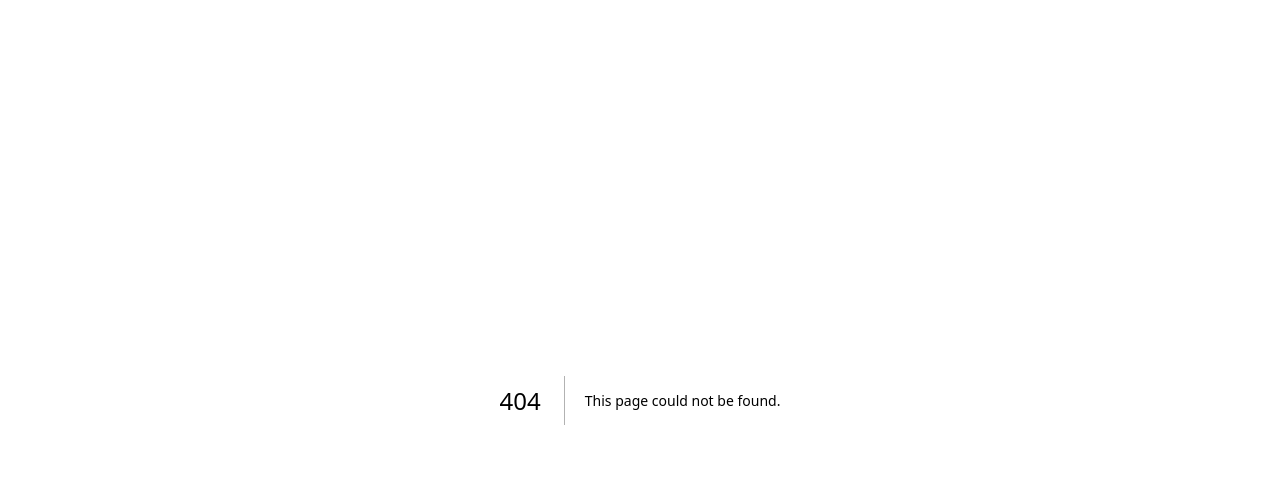
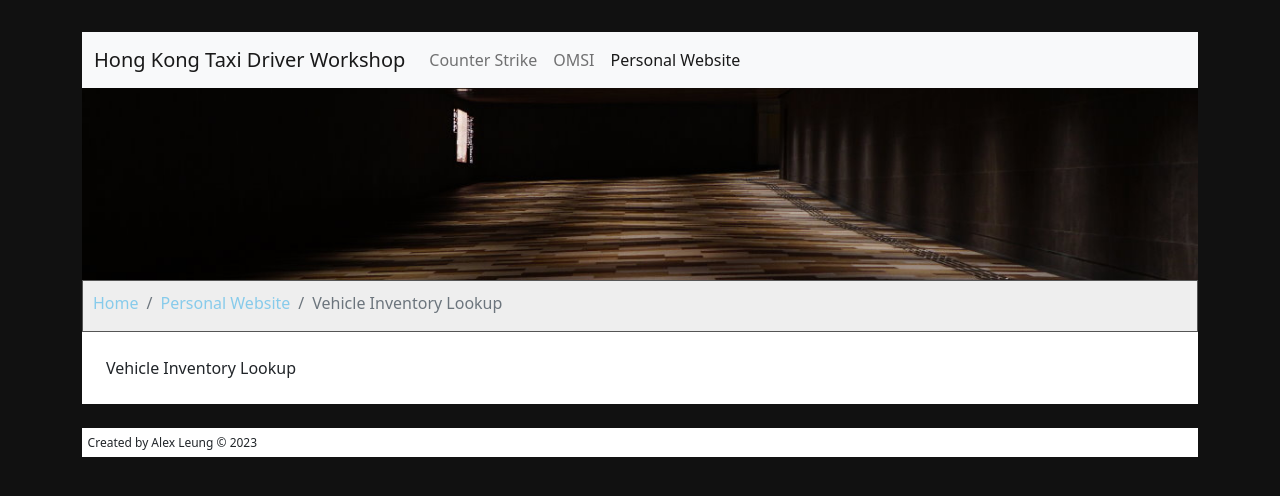
Before and after one commit to taxidriverhk/taxidriverhk-nextjs, a Next.js app: page /others/vehicle-inventory-lookup in a window 1280 px wide. Before the commit this address had no page. Shown: the top 496 px of the page. Built offline with nearby package versions, Linux system fonts and the light colour scheme.

Commit message:
Initial creation of vehicle inventory lookup page

```diff
--- a/components/Breadcrumb.tsx
+++ b/components/Breadcrumb.tsx
@@ -37,6 +37,10 @@ const PATH_TITLES = {
           ],
         },
         { prefix: "/books", title: "Books" },
+        {
+          prefix: "/vehicle-inventory-lookup",
+          title: "Vehicle Inventory Lookup",
+        },
       ],
     },
   ],
--- /dev/null
+++ b/pages/others/vehicle-inventory-lookup.tsx
@@ -0,0 +1,24 @@
+import type { GetServerSidePropsContext, GetServerSidePropsResult } from "next";
+import { useRouter } from "next/router";
+
+import Template from "components/Template";
+
+type PropType = {};
+
+export default function VehicleInventoryLookup({}: PropType) {
+  const router = useRouter();
+  const { asPath: currentPath } = router;
+  return (
+    <Template activeItemIndex={2} path={currentPath}>
+      Vehicle Inventory Lookup
+    </Template>
+  );
+}
+
+export async function getServerSideProps(
+  context: GetServerSidePropsContext
+): Promise<GetServerSidePropsResult<PropType>> {
+  return {
+    props: {},
+  };
+}
```
